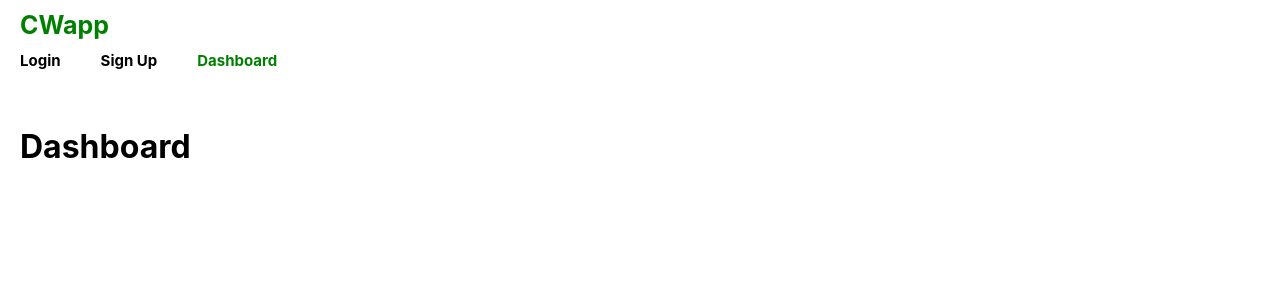
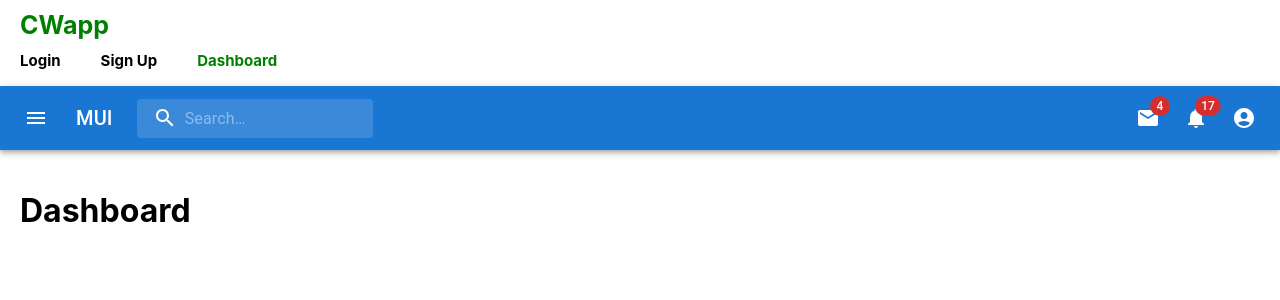
Before and after one commit to QambarAli1/cwapp, a React (Create React App) app in the folder web/: page /dashboard in a window 1280 px wide. Shown: the top 300 px of the page. Built offline with nearby package versions, Linux system fonts and the light colour scheme.

Commit message:
dashboard

```diff
--- a/web/package.json
+++ b/web/package.json
@@ -5,6 +5,7 @@
   "dependencies": {
     "@emotion/react": "^11.5.0",
     "@emotion/styled": "^11.3.0",
+    "@mui/icons-material": "^5.0.4",
     "@mui/material": "^5.0.4",
     "@mui/styled-engine-sc": "^5.0.3",
     "@testing-library/jest-dom": "^5.14.1",
--- a/web/src/App.js
+++ b/web/src/App.js
@@ -10,6 +10,7 @@ import {
 import Login from './components/login';
 import Signup from './components/signup';
 import Dashboard from './components/dashboard';
+import Navdashboard from './components/navdashboard'
 
 export default function App() {
   const [anchorEl, setAnchorEl] = React.useState(null);
@@ -54,6 +55,7 @@ export default function App() {
             <Signup />
           </Route>
           <Route path="/dashboard">
+            <Navdashboard />
             <Dashboard />
           </Route>
         </Switch>
--- a/web/src/components/dashboard.jsx
+++ b/web/src/components/dashboard.jsx
@@ -1,12 +1,11 @@
 function Dashboard() {
-
   return(
       <div className='dashboard' >
           <h1>
               Dashboard
+              {/* <PrimarySearchAppBar /> */}
           </h1>
       </div>
   )
 }
-
 export default Dashboard;
--- a/web/src/components/homenav.jsx
+++ b/web/src/components/navdashboard.jsx
@@ -56,7 +56,7 @@ const StyledInputBase = styled(InputBase)(({ theme }) => ({
   },
 }));
 
-export default function PrimarySearchAppBar() {
+export default function Navdashboard() {
   const [anchorEl, setAnchorEl] = React.useState(null);
   const [mobileMoreAnchorEl, setMobileMoreAnchorEl] = React.useState(null);
 
```
Also changed, not shown: 1 other file (tests, documents, lock files or other folders).
